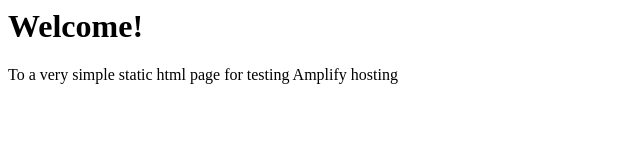
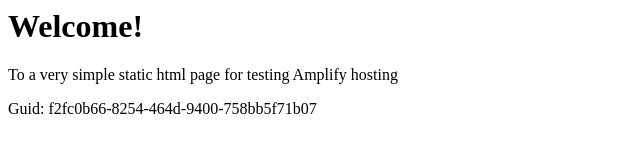
Before and after one commit to aws-aemilia-syd/Github-PR-Commit-Integration-Test-DoNotTouch-v1-preprod-ap-southeast-2, a website: page src/index.html in a window 1280 px wide. Shown: the whole page, without its empty margins (0-640 px from the left). Drawn offline with Linux system fonts and the light colour scheme.

Commit message:
commit from integ tests

```diff
--- a/src/index.html
+++ b/src/index.html
@@ -1,3 +1,5 @@
+
+
 <html lang="en">
 
 <head>
@@ -10,6 +12,6 @@
 <body>
     <h1>Welcome!</h1>
     <p>To a very simple static html page for testing Amplify hosting</p>
-</body>
+    <p>Guid: f2fc0b66-8254-464d-9400-758bb5f71b07</p></body>
 
 </html>
```
